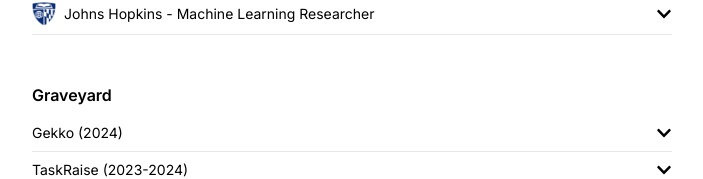
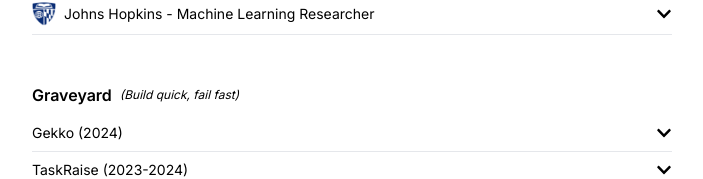
Before and after one commit to a43nigam/personal_website, a Next.js app in the folder web/: page / in a window 1280 px wide. Shown: the part 498-677 px from the top of the page, without its empty margins (288-991 px from the left). Built offline with nearby package versions, Linux system fonts and the light colour scheme.

Commit message:
Update page.tsx

```diff
--- a/web/app/page.tsx
+++ b/web/app/page.tsx
@@ -150,7 +150,10 @@
         </section>
 
         <section className="bg-white py-6">
-          <h2 className="text-md font-semibold mb-4 text-black">Graveyard</h2>
+          <span className="flex space-x-2 items-center mb-4">
+            <h2 className="text-md font-semibold text-black">Graveyard</h2>
+            <h2 className="italic text-xs">(Build quick, fail fast)</h2>
+          </span>
           <div className="space-y-2">
             <div
               className="flex justify-between items-center cursor-pointer border-b border-gray-200 pb-2"
```
